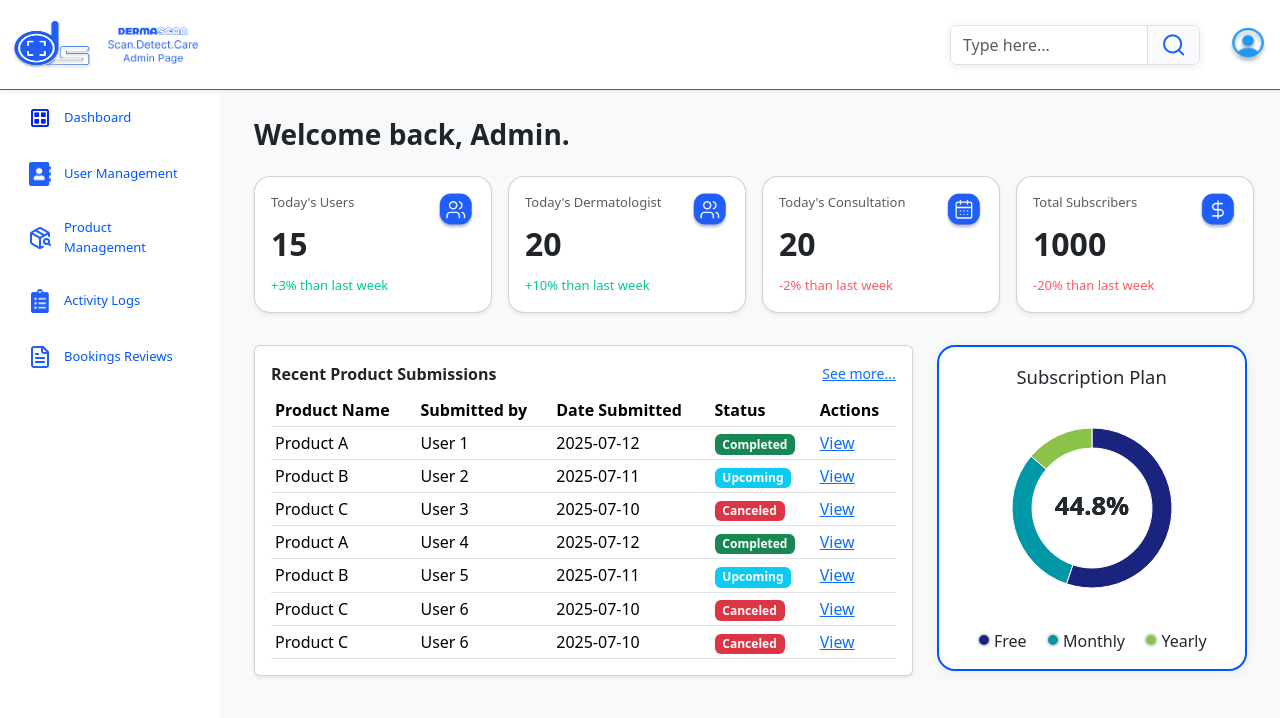
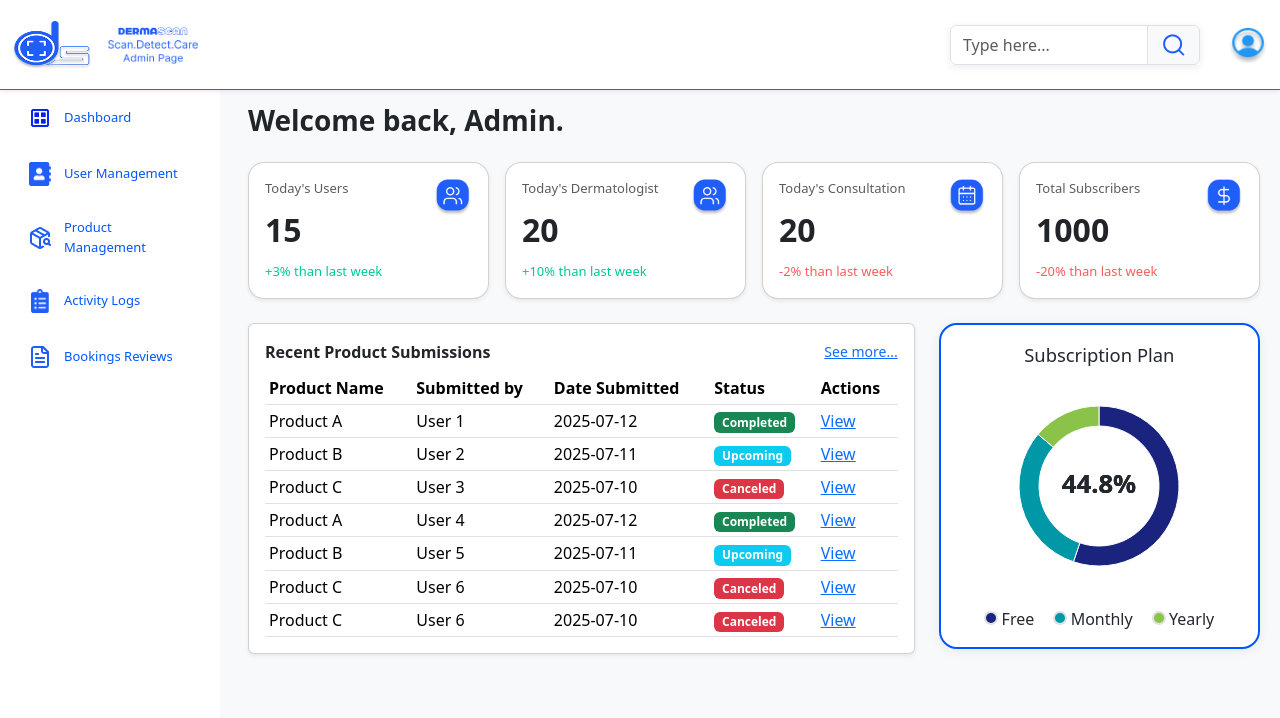
Before and after one commit to luismahusay/DermaScan-Web-Frontend, a React (Create React App) app: page /admin/admin_dashboard in a window 1280 px wide. Shown: the top 718 px of the page. Built offline with nearby package versions, Linux system fonts and the light colour scheme.

Commit message:
admin responsiveness

```diff
--- a/src/admin/admin_activity_logs.js
+++ b/src/admin/admin_activity_logs.js
@@ -45,7 +45,7 @@ function AdminActivityLogs() {
     setFilterEmail('');
   };
   return (
-    <div className="container-fluid py-3 px-4">
+    <div className="container-fluid ps-4">
       {/* Header Section */}
       <div className="d-flex flex-row justify-content-between align-items-center mb-4">
         <div className="d-flex flex-column">
--- a/src/admin/admin_booking_reviews.js
+++ b/src/admin/admin_booking_reviews.js
@@ -52,7 +52,7 @@ function AdminActivityLogs() {
     setFilterStatus('');
   };
   return (
-    <div className="container-fluid py-3 px-4">
+    <div className="container-fluid ps-4">
       {/* Header Section */}
       <div className="d-flex flex-row justify-content-between align-items-center mb-4">
         <div className="d-flex flex-column">
--- a/src/admin/admin_dashboard.js
+++ b/src/admin/admin_dashboard.js
@@ -208,12 +208,15 @@ function AdminDashboard() {
       {/* Main Content */}
       <div className="main-content">
         {activeScreen === 'dashboard' ? (
-          <Container fluid className="pt-4 responsive-main-container">
+          <Row className="responsive-main-content px-md-4">
+            <Col xs={12}>
+              {activeScreen === 'dashboard' ? (
+                <>
                   <h3 className="mb-4 fw-bold text-center text-md-start">Welcome back, Admin.</h3>
                   {/* Stat Cards */}
                   <Row className="mb-4 g-3">
                     {statCards.map((card, idx) => (
-                <Col key={idx} xs={12} sm={12} md={12} lg={3} className="mb-2">
+                      <Col key={idx} xs={12} sm={6} md={6} lg={3}>
                         <Card className="shadow-sm rounded-4 h-100 stat-card">
                           <Card.Body className="position-relative p-3">
                             <img src={card.icon} alt={card.iconAlt} className="stat-card-icon position-absolute top-0 end-0 m-3" />
@@ -226,8 +229,9 @@ function AdminDashboard() {
                     ))}
                   </Row>
 
+                  {/* Content Row */}
                   <Row>
-              {/* Left: Recent Product Submissions Table */}
+                    {/* Left: Table */}
                     <Col xs={12} lg={8} className="mb-4">
                       <Card className="shadow-sm mb-4 recent-product-card">
                         <Card.Body>
@@ -261,12 +265,23 @@ function AdminDashboard() {
                       </Card>
                     </Col>
 
-              {/* Right: Subscription Plan Card */}
-              <Col xs={12} lg={3}>
+                    {/* Right: Subscription Plan */}
+                    <Col xs={12} lg={4}>
                       <SubscriptionPlanCard />
                     </Col>
                   </Row>
-          </Container>
+                </>
+              ) : activeScreen === 'user' ? (
+                <UserManagement />
+              ) : activeScreen === 'product' ? (
+                <ProductManagement />
+              ) : activeScreen === 'activity' ? (
+                <ActivityLogs />
+              ) : activeScreen === 'booking' ? (
+                <BookingReviews />
+              ) : null}
+            </Col>
+          </Row>
         ) : activeScreen === 'user' ? (
           <UserManagement />
         ) : activeScreen === 'product' ? (
--- a/src/admin/admin_product_management.js
+++ b/src/admin/admin_product_management.js
@@ -42,7 +42,7 @@ const ProductManagement = () => {
   const totalPages = Math.ceil(filtered.length / entries) || 1;
 
   return (
-    <Row className="g-4 p-4 container-fluid">
+    <Row className="g-4 ps-4 container-fluid">
       <Col lg={9}>
         <div className="d-flex justify-content-between align-items-center mb-3">
           <h3 className="fw-bold mb-0">Product Management</h3>
--- a/src/styles/admin_dashboard.css
+++ b/src/styles/admin_dashboard.css
@@ -153,13 +153,7 @@
 }
 @media (min-width: 768px) {
   .main-content {
-    padding-top: 90px !important;
-    margin-left: 220px !important;
-    width: calc(100vw - 220px) !important;
-    max-width: calc(100vw - 220px) !important;
-  }
-  .responsive-main-container {
-    max-width: 100vw;
+    padding-top: 100px !important;
   }
 }
 .sidebar-icon {
```
Lines whose indentation alone changed are shown as unchanged.
